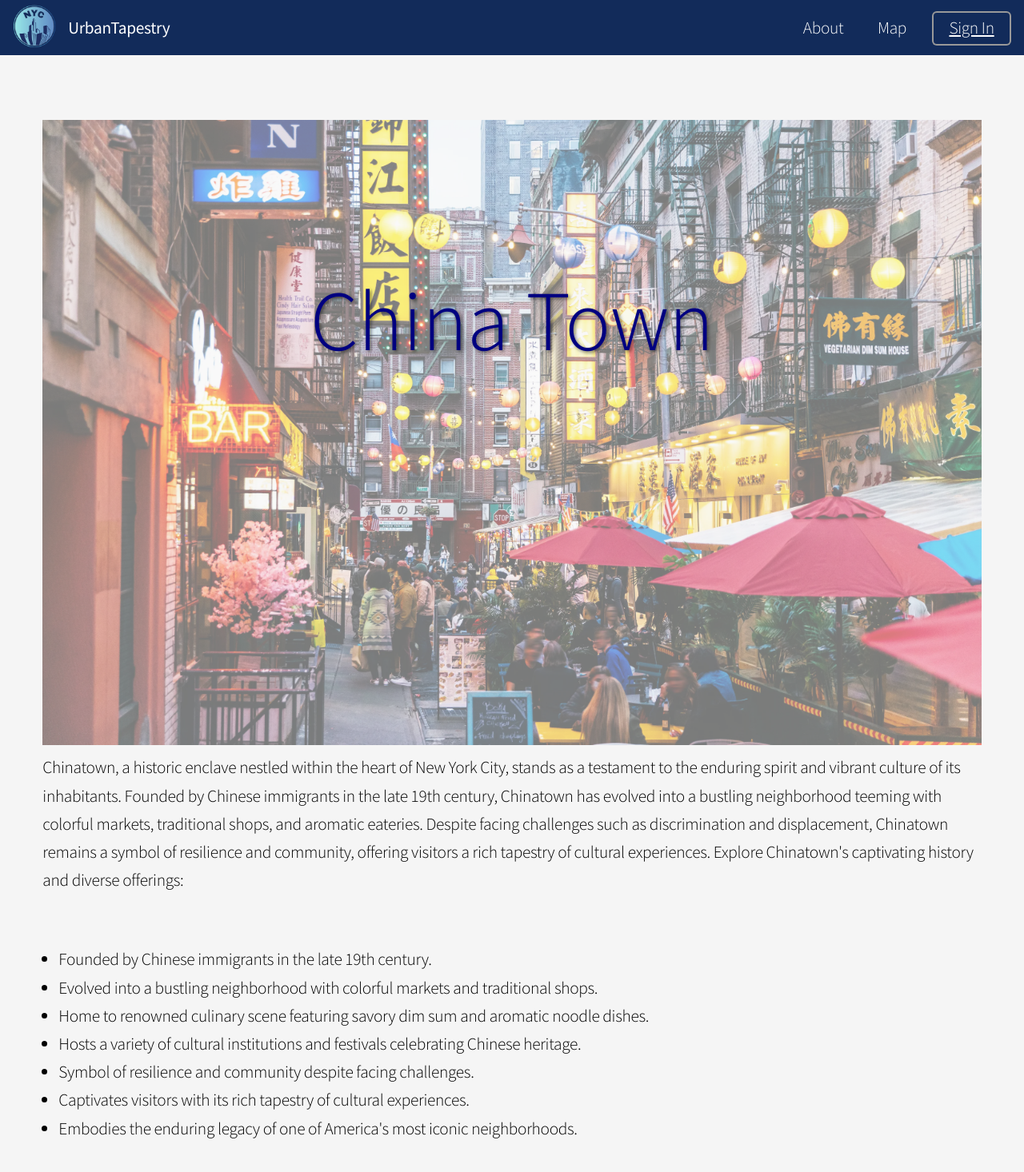
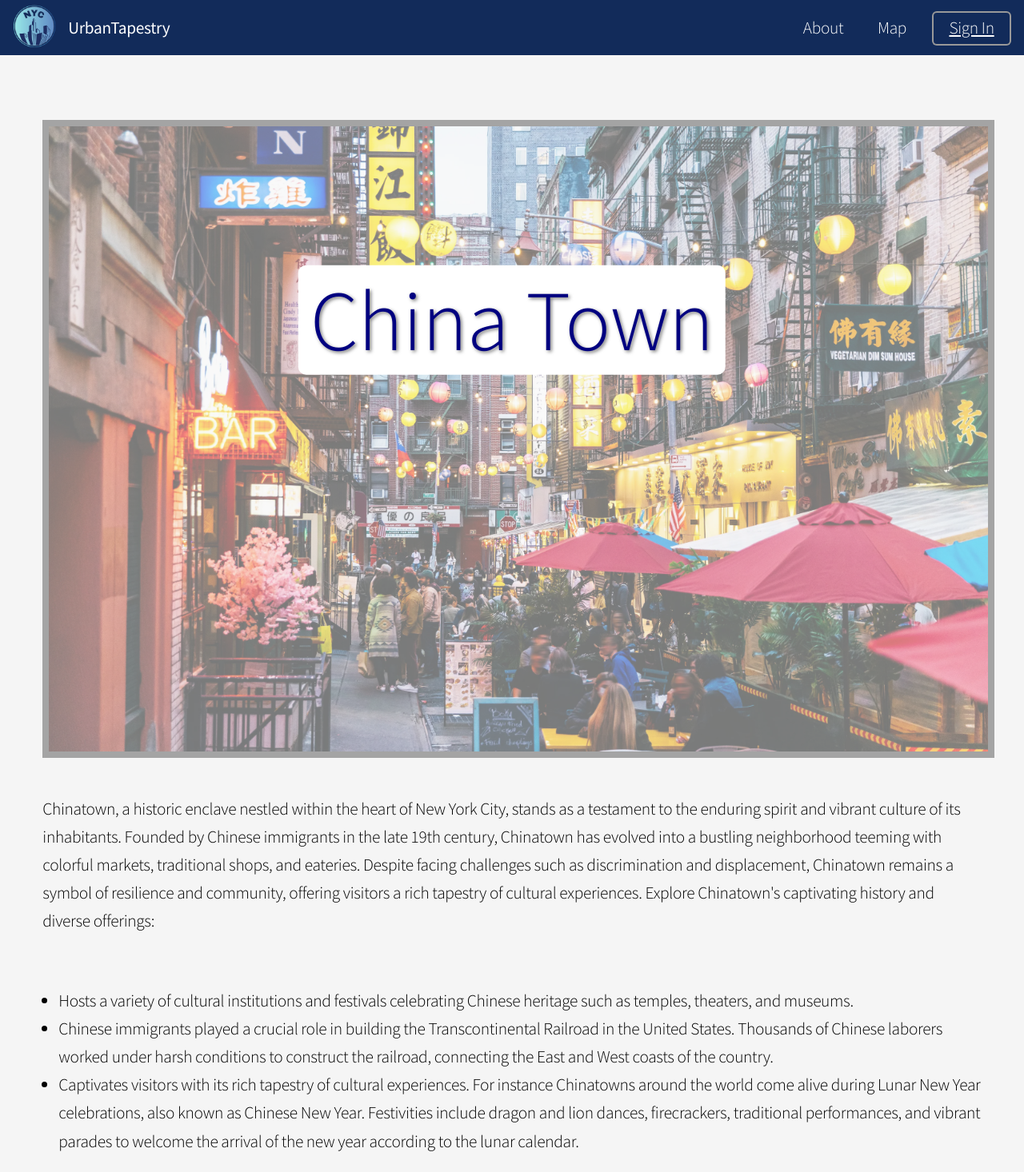
Before and after one commit to Aaleia/UrbanTapestry, a React (Create React App) app in the folder my-app/: page /ChinaTown in a window 1280 px wide. Shown: the whole page at 80% size. Built offline with nearby package versions, Linux system fonts and the light colour scheme.

Commit message:
updated information on districts

```diff
--- a/my-app/src/components/ChinaTown.jsx
+++ b/my-app/src/components/ChinaTown.jsx
@@ -6,25 +6,62 @@ class ChinaTown extends Component {
   render() {
     return (
       <div class="container">
-
-      {/* Image with title */}
-      <div className="image-container">
-          <img src={img} alt="China Town" style={{ width: "100%", height: "90%", opacity: 0.5}} />
-          <h1 style={{ position: "absolute", top: "50%", left: "50%", transform: "translate(-50%, -50%)", color: "navy", fontSize: "5em", textShadow: "2px 2px 4px rgba(0, 0, 0, 0.5)" }}>China Town</h1>
+        {/* Image with title */}
+        <div className="image-container">
+          <img
+            src={img}
+            alt="China Town"
+            style={{ width: "100%", height: "90%", opacity: 0.5 }}
+          />
+          <h1
+            style={{
+              position: "absolute",
+              top: "50%",
+              left: "50%",
+              transform: "translate(-50%, -50%)",
+              color: "navy",
+              fontSize: "5em",
+              textShadow: "2px 2px 4px rgba(0, 0, 0, 0.5)",
+              background: "white",
+              borderRadius: "10px",
+              padding: "15px",
+            }}
+          >
+            China Town
+          </h1>
         </div>
-
+        <br></br>
         <p>
-        Chinatown, a historic enclave nestled within the heart of New York City, stands as a testament to the enduring spirit and vibrant culture of its inhabitants. Founded by Chinese immigrants in the late 19th century, Chinatown has evolved into a bustling neighborhood teeming with colorful markets, traditional shops, and aromatic eateries. Despite facing challenges such as discrimination and displacement, Chinatown remains a symbol of resilience and community, offering visitors a rich tapestry of cultural experiences. Explore Chinatown's captivating history and diverse offerings:
+          Chinatown, a historic enclave nestled within the heart of New York
+          City, stands as a testament to the enduring spirit and vibrant culture
+          of its inhabitants. Founded by Chinese immigrants in the late 19th
+          century, Chinatown has evolved into a bustling neighborhood teeming
+          with colorful markets, traditional shops, and eateries.
+          Despite facing challenges such as discrimination and displacement,
+          Chinatown remains a symbol of resilience and community, offering
+          visitors a rich tapestry of cultural experiences. Explore Chinatown's
+          captivating history and diverse offerings:
         </p>
 
         <ul style={{ listStyleType: "disc", marginLeft: "20px" }}>
-          <li>Founded by Chinese immigrants in the late 19th century. </li>
-          <li>Evolved into a bustling neighborhood with colorful markets and traditional shops. </li>
-          <li>Home to renowned culinary scene featuring savory dim sum and aromatic noodle dishes. </li>
-          <li>Hosts a variety of cultural institutions and festivals celebrating Chinese heritage. </li>
-          <li>Symbol of resilience and community despite facing challenges. </li>
-          <li>Captivates visitors with its rich tapestry of cultural experiences.</li>
-          <li>Embodies the enduring legacy of one of America's most iconic neighborhoods.</li>
+          <li>
+            Hosts a variety of cultural institutions and festivals celebrating
+            Chinese heritage such as temples, theaters, and museums.{" "}
+          </li>
+          <li>
+            Chinese immigrants played a crucial role in building the
+            Transcontinental Railroad in the United States. Thousands of Chinese
+            laborers worked under harsh conditions to construct the railroad,
+            connecting the East and West coasts of the country.{" "}
+          </li>
+          <li>
+            Captivates visitors with its rich tapestry of cultural experiences.
+            For instance Chinatowns around the world come alive during Lunar New
+            Year celebrations, also known as Chinese New Year. Festivities
+            include dragon and lion dances, firecrackers, traditional
+            performances, and vibrant parades to welcome the arrival of the new
+            year according to the lunar calendar.
+          </li>
         </ul>
       </div>
     );
--- a/my-app/src/components/JacksonHeights.jsx
+++ b/my-app/src/components/JacksonHeights.jsx
@@ -1,26 +1,65 @@
 import React, { Component } from "react";
 import "./../components/Neighborhood.css";
-import img from "../assets/JH.webp"
+import img from "../assets/JH.webp";
 
 class JacksonHeights extends Component {
   render() {
     return (
       <div class="container">
-
-      <div className="image-container">
-          <img src={img} alt="China Town" style={{ width: "100%", height: "90%", opacity: 0.5}} />
-          <h1 style={{ position: "absolute", top: "50%", left: "50%", transform: "translate(-50%, -50%)", color: "navy", fontSize: "5em", textShadow: "2px 2px 4px rgba(0, 0, 0, 0.5)" }}>Jackson Heights</h1>
+        <div className="image-container">
+          <img
+            src={img}
+            alt="China Town"
+            style={{ width: "100%", height: "90%", opacity: 0.5 }}
+          />
+          <h1
+            style={{
+              position: "absolute",
+              top: "50%",
+              left: "50%",
+              transform: "translate(-50%, -50%)",
+              color: "navy",
+              fontSize: "5em",
+              textShadow: "2px 2px 4px rgba(0, 0, 0, 0.5)",
+              background: "white",
+              borderRadius: "10px",
+              padding: "15px",
+            }}
+          >
+            Jackson Heights
+          </h1>
         </div>
-        <p>Jackson Heights, a vibrant neighborhood nestled in the borough of Queens, New York City, boasts a rich tapestry of history and culture. Originally developed in the early 20th century as a planned community, Jackson Heights became a haven for diverse immigrant populations seeking refuge and opportunity in the United States. Over the years, it has evolved into one of the most ethnically diverse neighborhoods in the city, known for its harmonious blend of cultures, languages, and traditions. Explore Jackson Heights, and you'll encounter:</p>
-      <ul style={{ listStyleType: "disc", marginLeft: "20px" }}>
-        <li>Tree-lined streets and historic pre-war architecture</li>
-        <li>Bustling commercial corridors offering diverse shopping experiences</li>
-        <li>Eclectic dining scene featuring authentic ethnic cuisine from around the world</li>
-        <li>Vibrant community events celebrating the neighborhood's multicultural heritage</li>
-        <li>Diversity Plaza, a central hub showcasing the neighborhood's cultural richness</li>
-        <li>A melting pot of cultures, languages, and traditions, reflecting the resilience and spirit of its residents</li>
-      </ul>
-
+        <br></br>
+        <p>
+          Jackson Heights, a vibrant neighborhood nestled in the borough of
+          Queens, New York City, boasts a rich tapestry of history and culture.
+          Originally developed in the early 20th century as a planned community,
+          Jackson Heights became a haven for diverse immigrant populations
+          seeking refuge and opportunity in the United States. Over the years,
+          it has evolved into one of the most ethnically diverse neighborhoods
+          in the city, known for its harmonious blend of cultures, languages,
+          and traditions. Explore Jackson Heights, and you'll learn that:
+        </p>
+        <ul style={{ listStyleType: "disc", marginLeft: "20px" }}>
+          <li>
+            Jackson Heights was originally envisioned as a "garden city," a
+            planned community designed to incorporate green spaces and apartment
+            buildings with modern amenities. You can see that the neighborhood's
+            layout includes many tree-lined streets and garden apartments.
+          </li>
+          <li>
+            Home to one of NYC's largest LGBTQ+ communities and an active
+            nightlife scene. Jackson Heights also has a long history of
+            community activism and organizing.
+          </li>
+          <li>
+            Jackson Heights has served as a filming location for various movies
+            and television shows, including "Men in Black 3" and "Spider-Man:
+            Homecoming." One reason is because Jackson
+            Heights is a historic district, known for its
+            distinctive architectural styles.
+          </li>
+        </ul>
       </div>
     );
   }
--- a/my-app/src/components/Neighborhood.css
+++ b/my-app/src/components/Neighborhood.css
@@ -1,14 +1,15 @@
 .container {
-	display: flex;
-	flex-direction: column;
-	padding-top: 150px;
-	color: rgb(0, 0, 0);
+  display: flex;
+  flex-direction: column;
+  padding-top: 150px;
+  color: rgb(0, 0, 0);
 }
 
+.container > h1 {
+  font-size: xxx-large;
+  color: black;
+}
 
-
-.container > h1{
-	font-size: xxx-large;
-	color:black;
-
+.image-container img {
+  border: 8px solid #555;
 }
```
